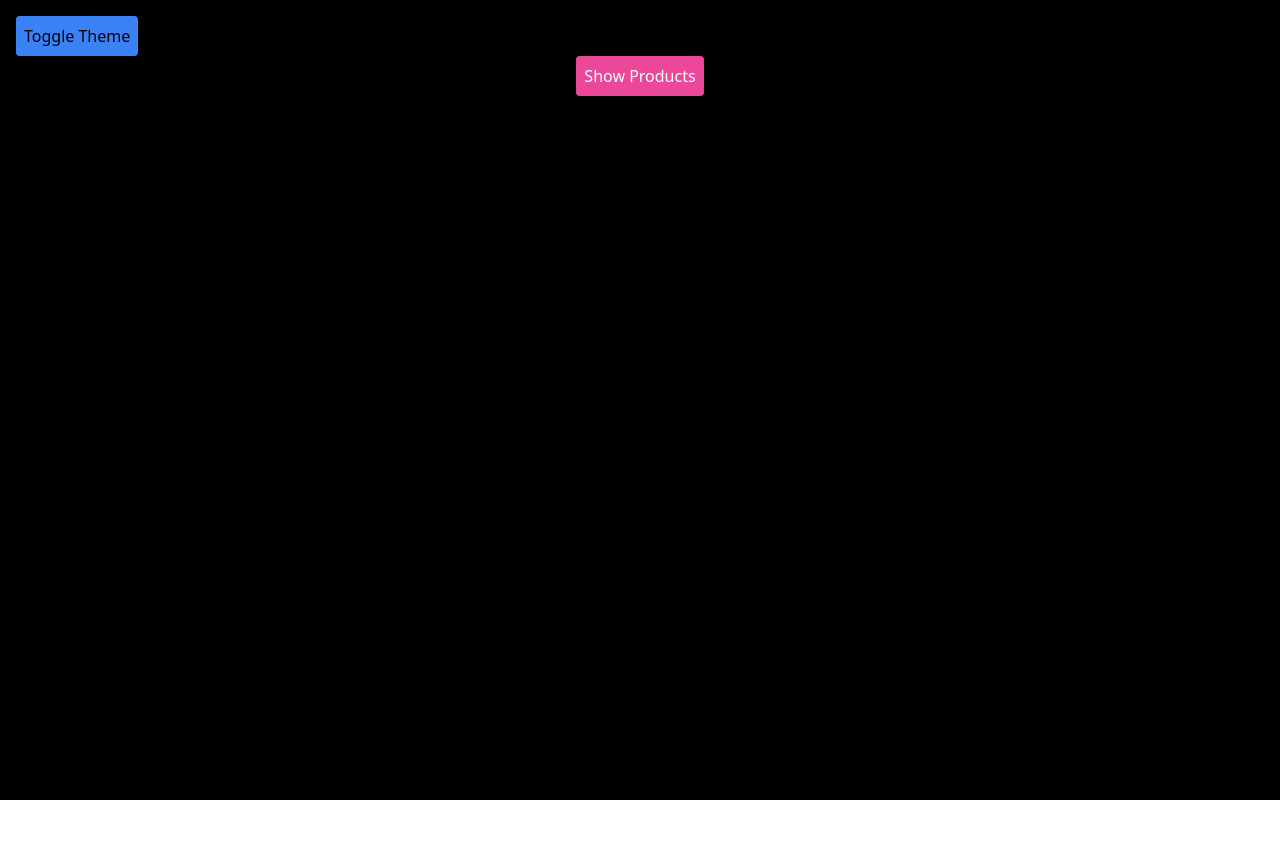
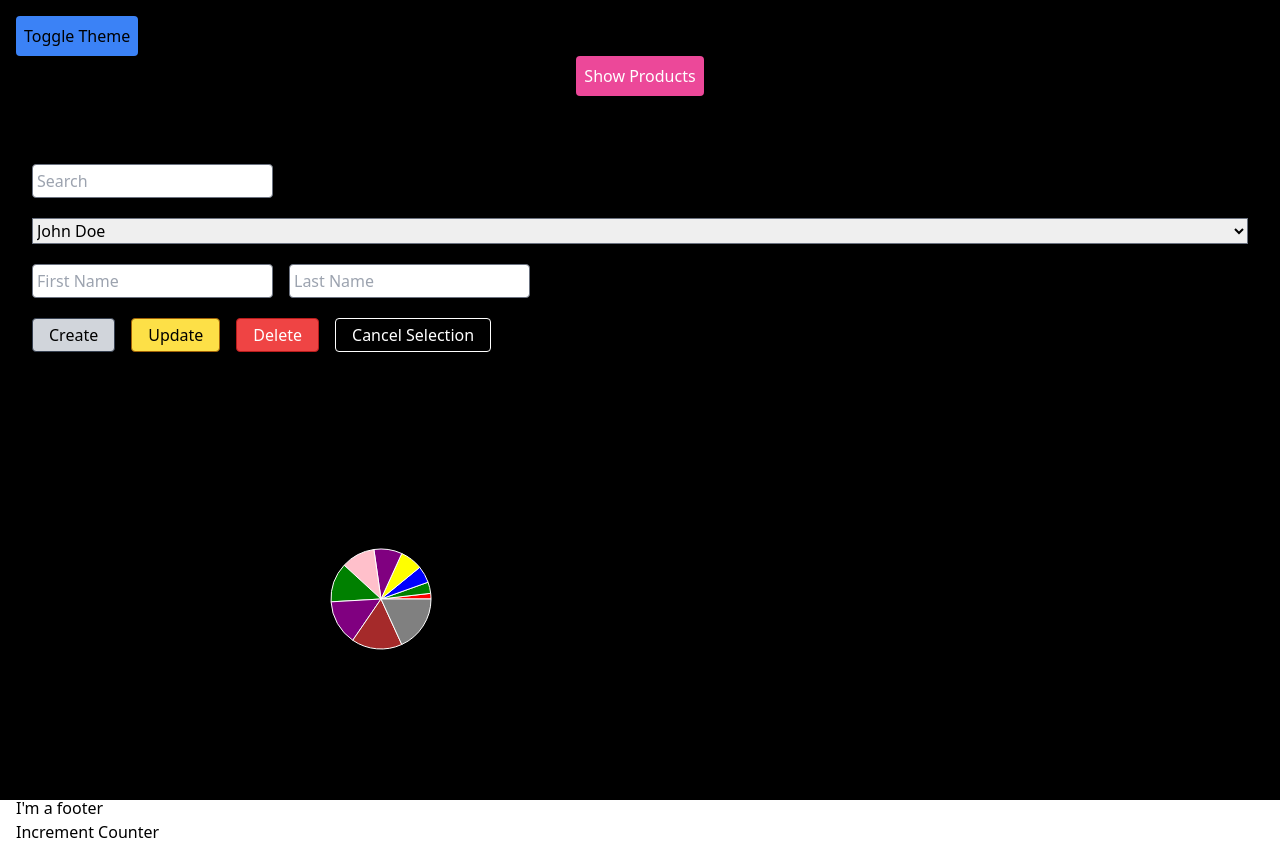
Before and after one commit to suyashpradhan/frontend-machine-coding, a React (Create React App) app: page / in a window 1280 px wide. Before the commit the page ends 800 px from the top, so only its background shows below. Built offline with nearby package versions, Linux system fonts and the light colour scheme.

Commit message:
using refs for forms

```diff
--- a/src/App.tsx
+++ b/src/App.tsx
@@ -1,6 +1,10 @@
 import React, {useContext} from 'react';
 import {ThemeContext} from "./ThemeContext";
 import {Link} from "react-router-dom";
+import {UsersDatabase} from "./components/UsersDatabase/UsersDatabase";
+import {Counter} from "./components/Counter/Counter";
+import {Charts} from "./components/Charts/Charts";
+import {Rendering} from "./components/UnderstandingRendering/Rendering";
 
 function App() {
     const {theme, toggleTheme} = useContext(ThemeContext)
@@ -16,10 +20,10 @@ function App() {
                 <Link to="/products" className="bg-pink-500 text-white border-1 border-pink-500 rounded p-2">Show
                     Products</Link>
             </div>
-            {/*<UsersDatabase/>*/}
-            {/*<Counter/>*/}
-            {/*<Charts/>*/}
-            {/*<Rendering/>*/}
+            <UsersDatabase/>
+            <Counter/>
+            <Charts/>
+            <Rendering/>
         </div>
 
 
--- a/src/components/UsersDatabase/UsersDatabase.tsx
+++ b/src/components/UsersDatabase/UsersDatabase.tsx
@@ -1,4 +1,6 @@
-import {ChangeEvent, useState} from "react";
+// noinspection t
+
+import {ChangeEvent, useRef, useState} from "react";
 
 interface Users {
     id: string;
@@ -22,12 +24,19 @@ const data = [{
 
 export const UsersDatabase = () => {
     const [selected, setSelected] = useState('');
-    const [firstName, setFirstName] = useState('');
-    const [lastName, setLastName] = useState('');
     const [filter, setFilter] = useState('');
     const [users, setUsers] = useState<Users[]>(data || [])
 
+    const firstNameRef = useRef<HTMLInputElement>(null);
+    const lastNameRef = useRef<HTMLInputElement>(null);
+
     const filteredUsers = users.filter((user) => user.firstName.toLowerCase().includes(filter.toLowerCase()) || user.lastName.toLowerCase().includes(filter.toLowerCase()));
+
+
+    const handleSubmit = (event: any) => {
+        event.preventDefault();
+        console.log("The submitted firstName is: " + firstNameRef.current?.value);
+    };
 
     const handleSelect = (e: ChangeEvent<HTMLSelectElement>) => {
         const newSelected = e.target.value
@@ -35,30 +44,36 @@ export const UsersDatabase = () => {
 
         const foundUser = users.find((user) => user.id === newSelected)
         if (foundUser) {
-            setFirstName(foundUser.firstName)
-            setLastName(foundUser.lastName)
+            if (firstNameRef.current) firstNameRef.current.value = foundUser.firstName;
+            if (lastNameRef.current) lastNameRef.current.value = foundUser.lastName;
         }
     }
 
     const createUserHandler = () => {
+        const newFirstName = firstNameRef.current?.value || '';
+        const newLastName = lastNameRef.current?.value || '';
+
         const newUser = {
             id: Date.now().toString(),
-            firstName,
-            lastName
+            firstName: newFirstName,
+            lastName: newLastName,
         }
         setUsers((prev) => prev.concat(newUser))
         clearSelectionHandler()
     }
 
     const updateUserHandler = () => {
+        const newFirstName = firstNameRef.current?.value || '';
+        const newLastName = lastNameRef.current?.value || '';
+
         const newUsers = [...users];
         const foundUser = newUsers.find(
             ({id}) => selected === id,
         );
 
         if (foundUser) {
-            foundUser.firstName = firstName
-            foundUser.lastName = lastName
+            foundUser.firstName = newFirstName;
+            foundUser.lastName = newLastName;
             setUsers(newUsers)
         }
     }
@@ -71,15 +86,15 @@ export const UsersDatabase = () => {
 
     const clearSelectionHandler = () => {
         setSelected('')
-        setFirstName('')
-        setLastName('')
+        if (firstNameRef.current) firstNameRef.current.value = '';
+        if (lastNameRef.current) lastNameRef.current.value = '';
     }
 
     return (
         <>
             <div className='max-xl m-4'>
                 <h1 className='text-2xl font-bold mb-4'>Users Database App</h1>
-                <form>
+                <div>
                     {/* Search Input */}
                     <input type="text" placeholder="Search" className="p-1 border border-gray-500 rounded my-1"
                            value={filter}
@@ -97,15 +112,13 @@ export const UsersDatabase = () => {
                     </div>
 
                     {/* Form inputs */}
-                    <div className="flex gap-4">
-                        <input type="text" placeholder="First Name" value={firstName}
-                               onChange={(e) => setFirstName(e.target.value)}
+                    <form className="flex gap-4" onSubmit={handleSubmit}>
+                        <input type="text" placeholder="First Name" ref={firstNameRef}
                                className="p-1 border border-gray-500 rounded my-1"/>
-                        <input type="text" placeholder="Last Name" value={lastName}
-                               onChange={(e) => setLastName(e.target.value)}
+                        <input type="text" placeholder="Last Name" ref={lastNameRef}
                                className="p-1 border border-gray-500 rounded my-1"
                         />
-                    </div>
+                    </form>
 
                     {/* Action buttons */}
                     <div className="flex gap-4 mt-4">
@@ -122,7 +135,7 @@ export const UsersDatabase = () => {
                                 onClick={clearSelectionHandler}>Cancel Selection
                         </button>
                     </div>
-                </form>
+                </div>
             </div>
         </>
     )
```
